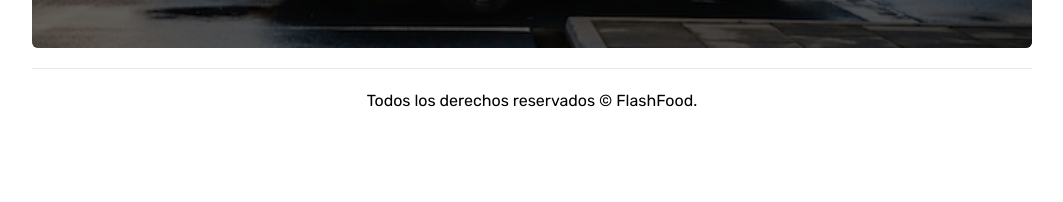
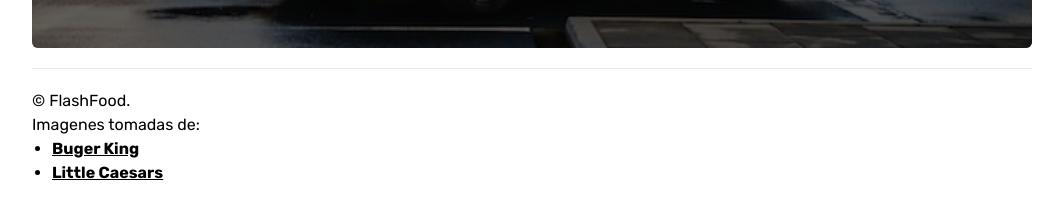
Before and after one commit to ArnoldWW/flashfood, a React (Vite) app: page / in a window 1280 px wide. Shown: the part 1247-1449 px from the top of the page, without its empty margins (108-1171 px from the left). Before the commit the page ends 1380 px from the top, so only its background shows below. Built offline with nearby package versions, Linux system fonts and the light colour scheme; no server answers.

Commit message:
cambios en el footer

```diff
--- a/src/components/Footer.jsx
+++ b/src/components/Footer.jsx
@@ -1,7 +1,33 @@
 const Footer = () => {
+  const links = [
+    {
+      name: "Buger King",
+      url: "https://www.bk.com.co/"
+    },
+    {
+      name: "Little Caesars",
+      url: "https://co.littlecaesars.com/es-co/"
+    }
+  ];
+
   return (
-    <footer className="container border-t py-5 text-center">
-      <p>Todos los derechos reservados &copy; FlashFood.</p>
+    <footer className="container border-t py-5 text-left">
+      <p>&copy; FlashFood.</p>
+      <p>Imagenes tomadas de:</p>
+      <ul className="list-disc ml-5">
+        {links.map((link) => (
+          <li>
+            <a
+              href={link.url}
+              className="link"
+              rel="noopener noreferrer"
+              target="_blank"
+            >
+              {link.name}
+            </a>
+          </li>
+        ))}
+      </ul>
     </footer>
   );
 };
```
